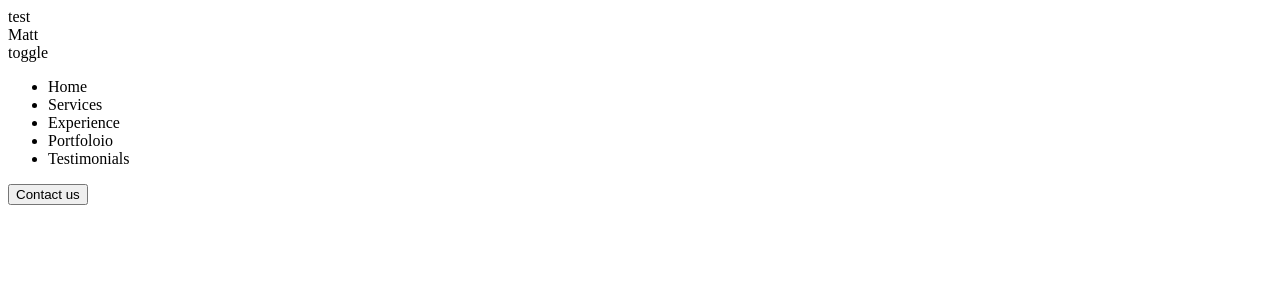
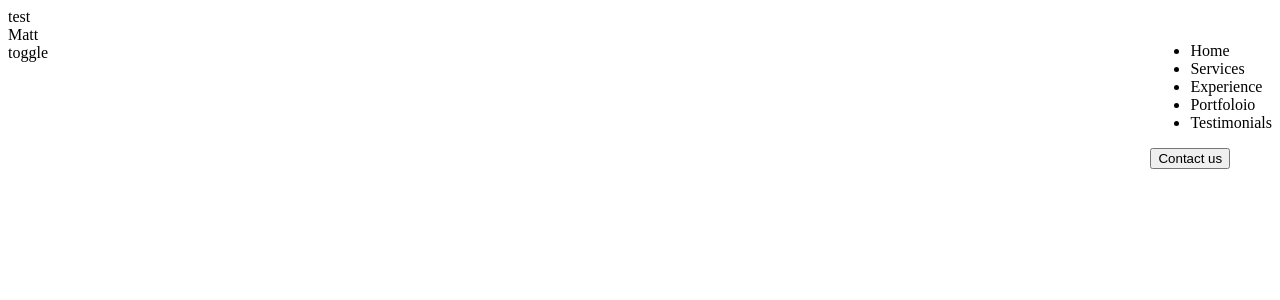
Before and after one commit to wilkinsonmatt/portfolio, a React (Create React App) app in the folder portfolio_mw/: page / in a window 1280 px wide. Shown: the top 300 px of the page. Built offline with nearby package versions, Linux system fonts and the light colour scheme.

Commit message:
css navbar

```diff
--- a/portfolio_mw/src/Components/Navbar/Navbar.css
+++ b/portfolio_mw/src/Components/Navbar/Navbar.css
@@ -0,0 +1,5 @@
+.n-wrapper{
+  height: 10vh;
+  display: flex;
+  justify-content: space-between;
+}
--- a/portfolio_mw/src/Components/Navbar/Navbar.jsx
+++ b/portfolio_mw/src/Components/Navbar/Navbar.jsx
@@ -1,4 +1,5 @@
 import React from 'react'
+import './Navbar.css'
 
 const Navbar = () => {
   return (
```
